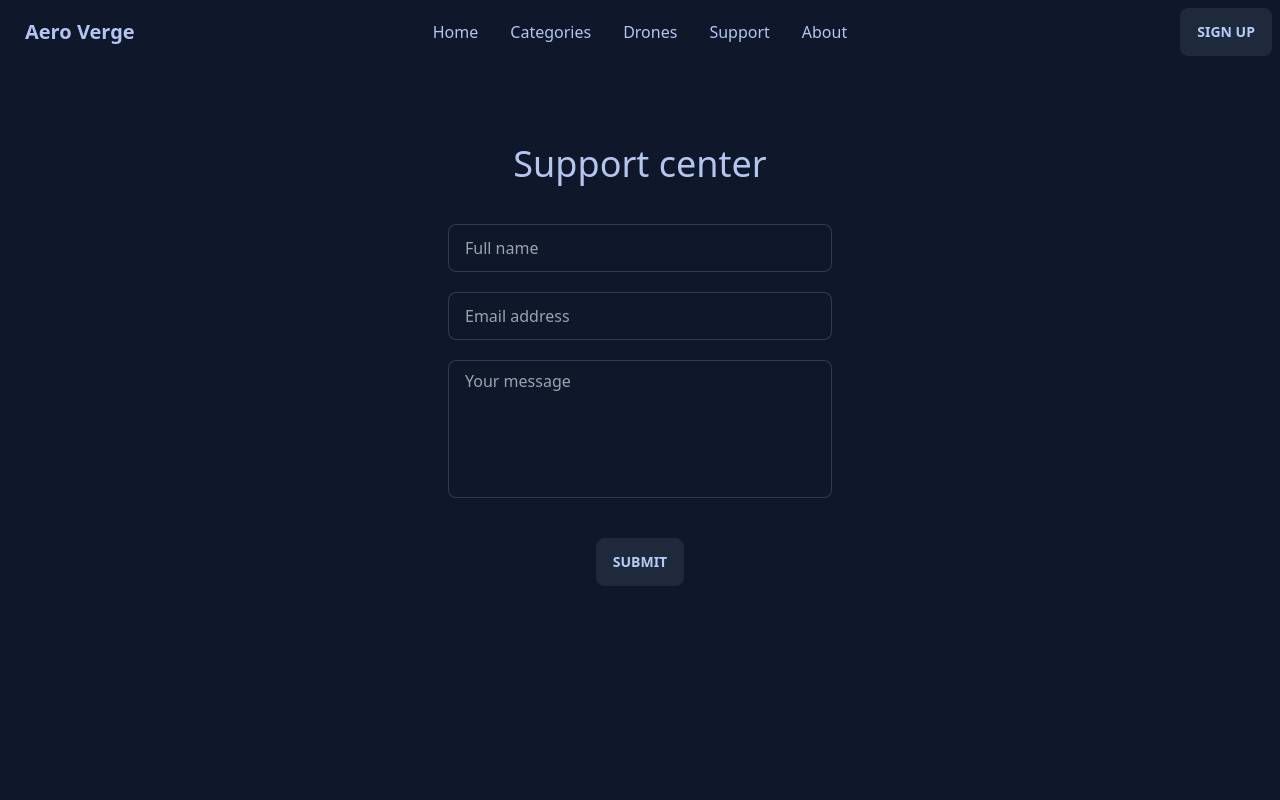
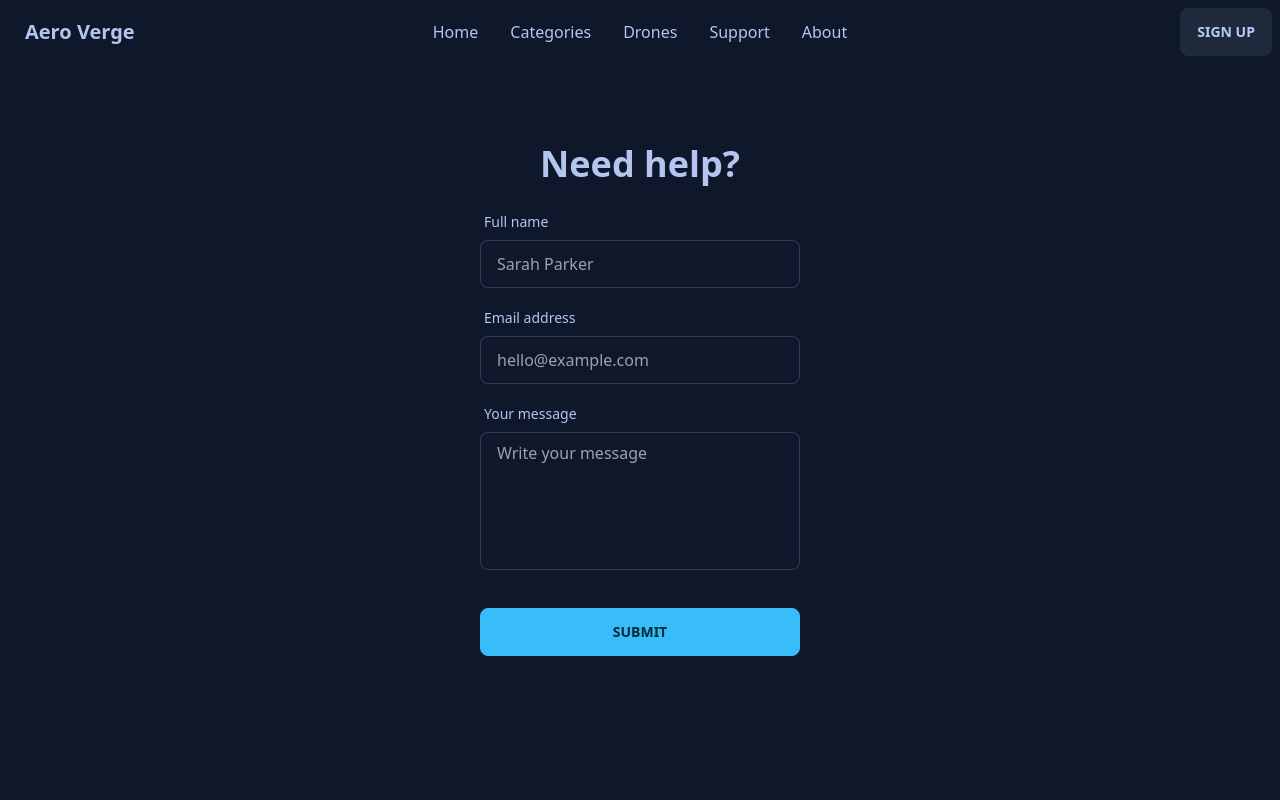
Before and after one commit to shohan-pherones/aero-verge, a React (Create React App) app: page /support in a window 1280 px wide. Shown: the top 800 px of the page. Built offline with nearby package versions, Linux system fonts and the light colour scheme; data requests are answered from the project's data file.

Commit message:
support form refined

```diff
--- a/src/components/Support.js
+++ b/src/components/Support.js
@@ -4,57 +4,76 @@ import { useHistory } from "react-router-dom";
 const Support = () => {
   const [fullName, setFullName] = useState("");
   const [email, setEmail] = useState("");
+  const [isWrong, setIsWrong] = useState("");
   const [message, setMessage] = useState("");
-  const [isWrong, setIsWrong] = useState("");
   const history = useHistory();
 
   const handleSupportForm = (e) => {
     e.preventDefault();
+
     if (fullName && email && message) {
       history.push("/feedback");
     } else {
-      setIsWrong("Wrong inputs");
+      setIsWrong("Invalid inputs!");
     }
   };
 
   return (
-    <form className="flex flex-col gap-10 items-center p-20  h-screen">
-      <h2 className={`text-4xl font-medium ${isWrong && "text-rose-500"}`}>
-        {!isWrong ? "Support center" : isWrong}
+    <section className="container mx-auto text-center min-h-screen py-20">
+      <h2
+        className={`text-4xl font-semibold mb-5 ${isWrong && "text-rose-500"}`}
+      >
+        {!isWrong ? "Need help?" : isWrong}
       </h2>
-      <div className="flex flex-col gap-5">
+      <div className="form-control w-full max-w-xs mx-auto flex flex-col gap-3">
+        <div>
+          <label className="label" htmlFor="full-name">
+            <span className="label-text">Full name</span>
+          </label>
           <input
-          type="text"
-          placeholder="Full name"
-          className={`input input-bordered w-96 ${
-            isWrong && "border-rose-500"
-          }`}
             value={fullName}
             onChange={(e) => setFullName(e.target.value)}
+            id="full-name"
+            type="text"
+            placeholder="Sarah Parker"
+            className="input input-bordered w-full max-w-xs"
           />
+        </div>
+        <div>
+          <label className="label" htmlFor="email">
+            <span className="label-text">Email address</span>
+          </label>
           <input
-          type="email"
-          placeholder="Email address"
-          className={`input input-bordered w-96 ${
-            isWrong && "border-rose-500"
-          }`}
             value={email}
             onChange={(e) => setEmail(e.target.value)}
+            id="email"
+            type="email"
+            placeholder="hello@example.com"
+            className="input input-bordered w-full max-w-xs"
           />
+        </div>
+        <div>
+          <label className="label" htmlFor="message">
+            <span className="label-text">Your message</span>
+          </label>
           <textarea
-          rows="5"
-          className={`textarea textarea-bordered w-96 text-base resize-none ${
-            isWrong && "border-rose-500"
-          }`}
-          placeholder="Your message"
             value={message}
             onChange={(e) => setMessage(e.target.value)}
-        ></textarea>
+            id="message"
+            rows="5"
+            placeholder="Write your message"
+            className="textarea textarea-bordered w-full max-w-xs resize-none text-base"
+          />
         </div>
-      <button className="btn" type="submit" onClick={handleSupportForm}>
+        <button
+          className="btn btn-primary mt-5"
+          type="submit"
+          onClick={handleSupportForm}
+        >
           Submit
         </button>
-    </form>
+      </div>
+    </section>
   );
 };
 
```
Lines whose indentation alone changed are shown as unchanged.
